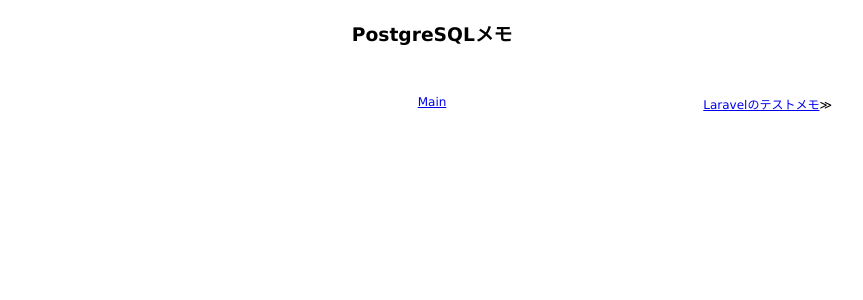
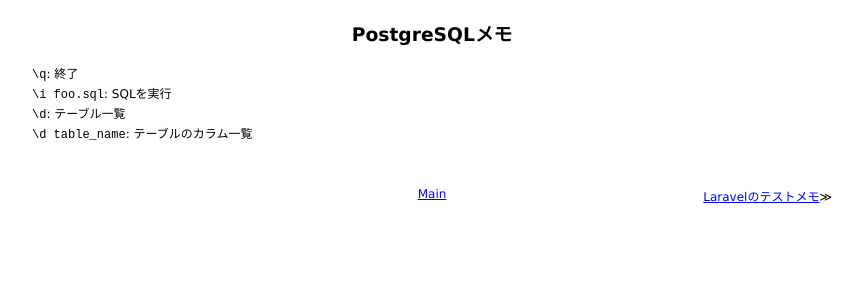
Before and after one commit to 38elements/38elements.github.com, a Jekyll site: the page built from _posts/2016-05-30-postgresql.md, in a window 1280 px wide. Shown: the top 300 px of the page, without its empty margins (208-1071 px from the left). Built offline with Jekyll 4.4.1, drawn with Linux system fonts in a browser that asks for light colours.

Commit message:
Update 2016-05-30-postgresql.md

```diff
--- a/_posts/2016-05-30-postgresql.md
+++ b/_posts/2016-05-30-postgresql.md
@@ -2,3 +2,7 @@
 layout: posts
 title: PostgreSQLメモ
 ---
+`\q`: 終了
+`\i foo.sql`: SQLを実行
+`\d`: テーブル一覧
+`\d table_name`: テーブルのカラム一覧
```
